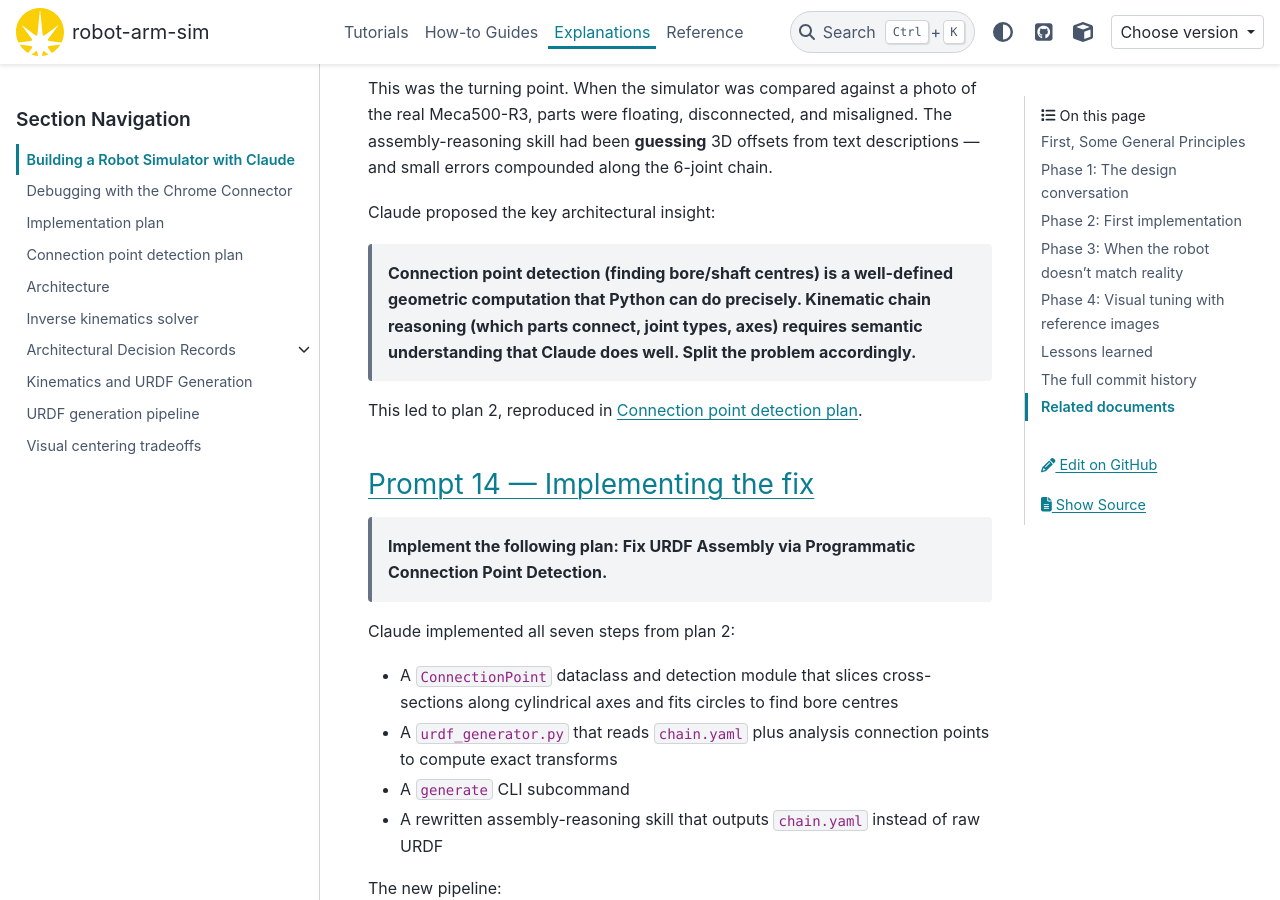
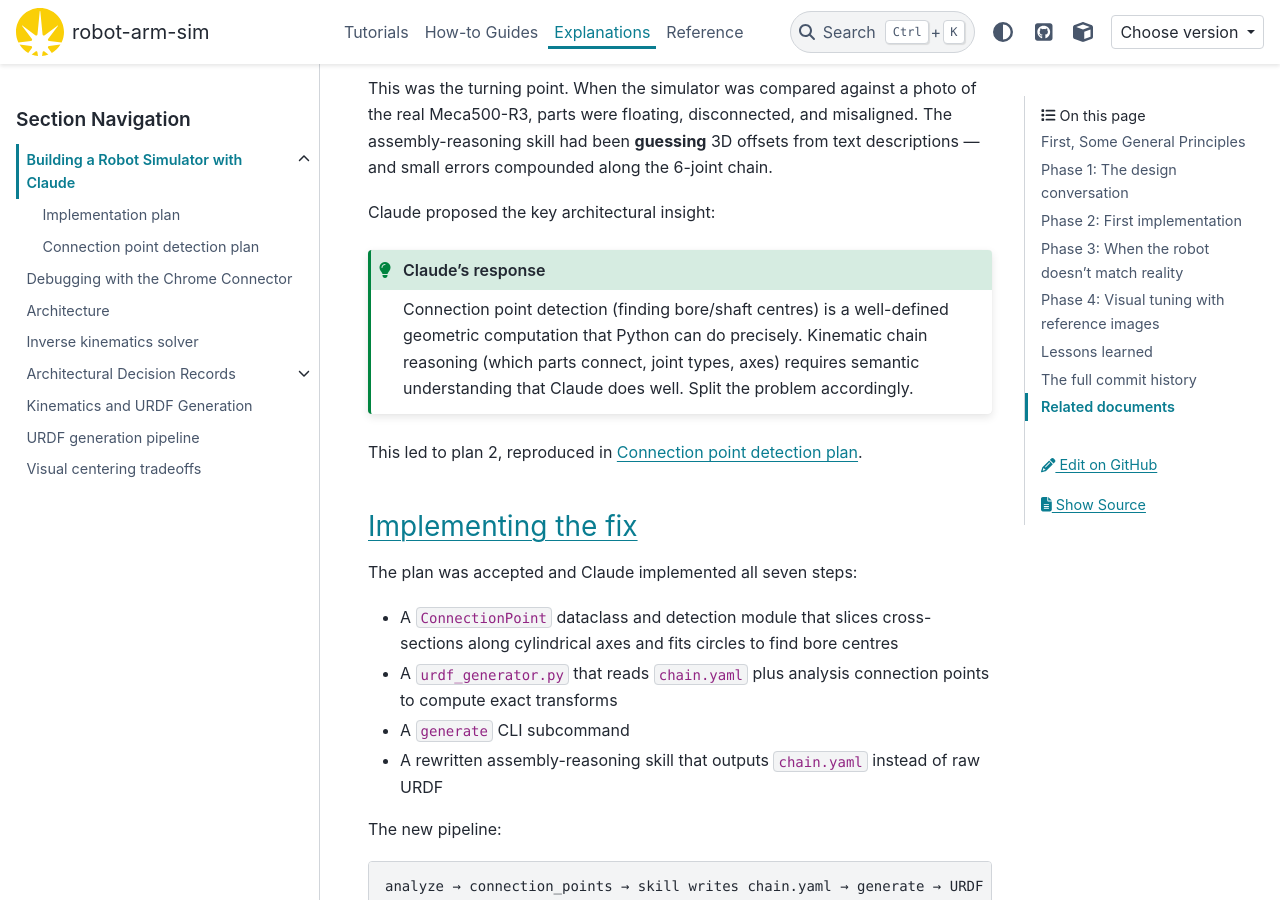
Before and after one commit to gilesknap/robot-arm-sim, a Sphinx documentation site: the page built from docs/explanations/building-with-claude.md, in a window 1280 px wide and 900 px high, scrolled down 8495 px. Built offline with Sphinx 7.4.7 and the PyData theme 0.15.4, drawn with Linux system fonts in a browser that asks for light colours; pages that are not in the unit, such as notebooks, are missing from menus; the version number could not be read and is left out; some of the changed text lies outside the part shown.

Commit message:
docs: split edit how-to, nest plan pages, fix renders refs, misc polish
- Split edit-connection-points.md into simulator UI workflow and
  edit-chain-yaml.md for manual YAML editing
- Nest implementation-plan and connection-point-plan under
  building-with-claude in sidebar nav (hidden toctree)
- Remove stale "renders" references from tutorial and CLI reference
- Use explicit toctree in tutorials.md so quick-start appears first
- Style Claude's response as admonition, not blockquote
- Replace pseudo-prompt with narrative for plan acceptance

Co-Authored-By: Claude Opus 4.6 (1M context) <noreply@anthropic.com>

````diff
--- a/docs/explanations.md
+++ b/docs/explanations.md
@@ -7,8 +7,6 @@ Explanations of how it works and why it works that way.
 
 explanations/building-with-claude
 explanations/chrome-connector-workflow
-explanations/implementation-plan
-explanations/connection-point-plan
 explanations/architecture
 explanations/inverse-kinematics
 explanations/decisions
--- a/docs/explanations/building-with-claude.md
+++ b/docs/explanations/building-with-claude.md
@@ -20,6 +20,13 @@ preserved.
 ```{contents}
 :local:
 :depth: 2
+```
+
+```{toctree}
+:hidden:
+
+implementation-plan
+connection-point-plan
 ```
 
 ---
@@ -257,19 +264,19 @@ descriptions — and small errors compounded along the 6-joint chain.
 
 Claude proposed the key architectural insight:
 
-> **Connection point detection (finding bore/shaft centres) is a well-defined
-> geometric computation that Python can do precisely. Kinematic chain reasoning
-> (which parts connect, joint types, axes) requires semantic understanding that
-> Claude does well. Split the problem accordingly.**
+```{admonition} Claude's response
+:class: tip
+Connection point detection (finding bore/shaft centres) is a well-defined
+geometric computation that Python can do precisely. Kinematic chain reasoning
+(which parts connect, joint types, axes) requires semantic understanding that
+Claude does well. Split the problem accordingly.
+```
 
 This led to plan 2, reproduced in {doc}`connection-point-plan`.
 
-### Prompt 14 — Implementing the fix
+### Implementing the fix
 
-> **Implement the following plan: Fix URDF Assembly via Programmatic Connection
-> Point Detection.**
-
-Claude implemented all seven steps from plan 2:
+The plan was accepted and Claude implemented all seven steps:
 
 - A `ConnectionPoint` dataclass and detection module that slices cross-sections
   along cylindrical axes and fits circles to find bore centres
````
Also changed, not shown: docs/how-to/edit-chain-yaml.md (added, +84 -0 lines), docs/how-to/edit-connection-points.md (+48 -70 lines), docs/reference/cli.md (+2 -3 lines), docs/tutorials.md (+2 -2 lines), docs/tutorials/pipeline-walkthrough.md (+0 -2 lines).
